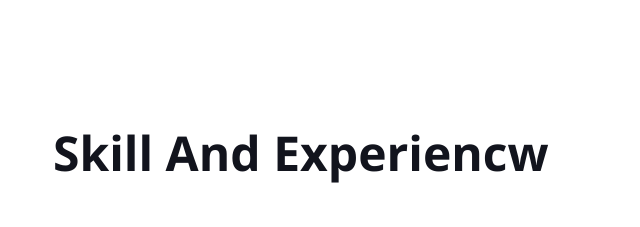
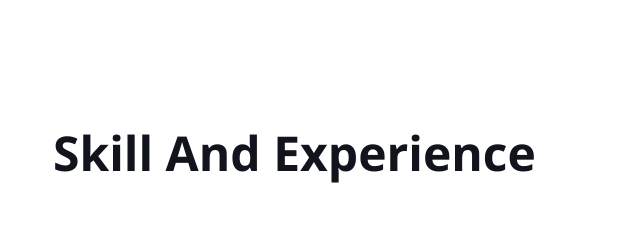
Before and after one commit to DaniFathurrohman/Portfolio_Dani, a plain HTML site: page index.html in a window 1280 px wide. Shown: the part 1600-1827 px from the top of the page, 29-669 px from the left. Drawn offline with nearby package versions, Linux system fonts and the light colour scheme.

Commit message:
Update index.html

```diff
--- a/index.html
+++ b/index.html
@@ -184,7 +184,7 @@
         <div class="container">
             <div class="row g-5 mb-5 wow fadeInUp" data-wow-delay="0.1s">
                 <div class="col-lg-6">
-                    <h1 class="display-5 mb-0">Skill And Experiencw</h1>
+                    <h1 class="display-5 mb-0">Skill And Experience</h1>
                 </div>
             </div>
                 <div class="col-lg-12 wow fadeInUp" data-wow-delay="0.5s">
```
